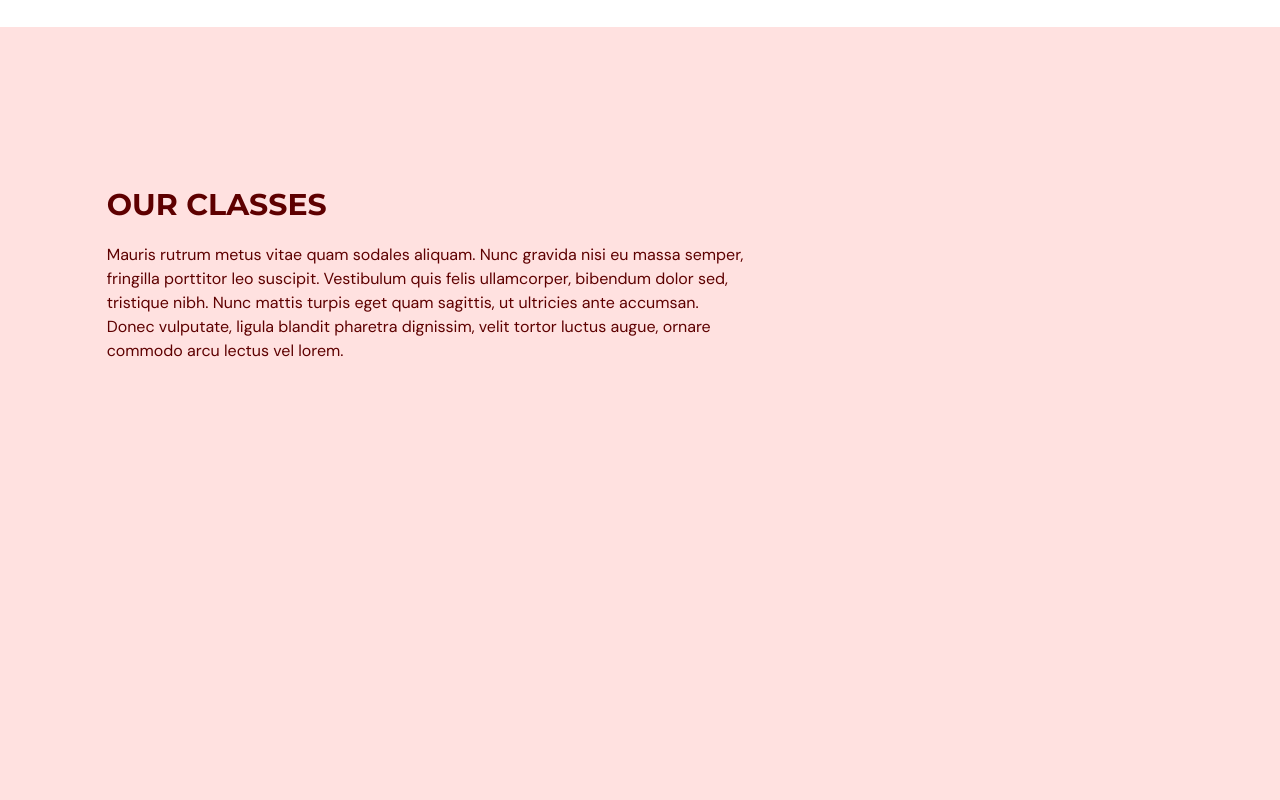
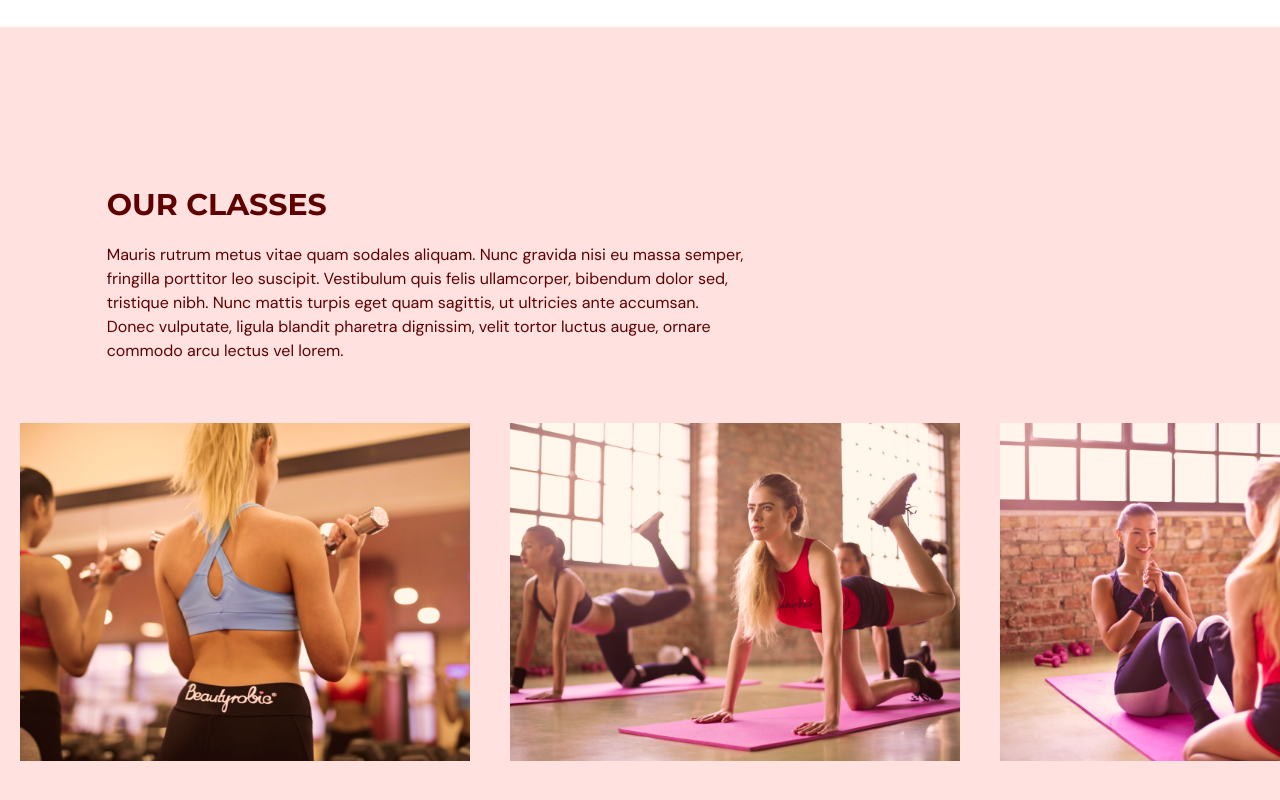
Before and after one commit to maciekpastuszak/gym-typescript, a React (Vite) app: page / in a window 1280 px wide. Shown: the part 2222-3022 px from the top of the page. Built offline with nearby package versions, Linux system fonts and the light colour scheme.

Commit message:
bugfix - imgs in OurClasses

```diff
--- a/src/scenes/ourClasses/Class.tsx
+++ b/src/scenes/ourClasses/Class.tsx
@@ -1,13 +1,10 @@
-
-
 type Props = {
   name: string;
   description?: string;
   image: string;
-}
+};
 
 const Class = ({ name, description, image }: Props) => {
-
   const overlayStyles = `p-5 absolute z-30 flex
   h-[380px] w-[450px] flex-col items-center justify-center
   whitespace-normal bg-primary-500 text-center text-white
@@ -18,10 +15,10 @@ const Class = ({ name, description, image }: Props) => {
       <div className={overlayStyles}>
         <p className="text-2xl">{name}</p>
         <p className="mt-5">{description}</p>
-        <img src={image} alt={`${image}`} />
       </div>
+      <img alt={`${image}`} src={image} />
     </li>
   );
 };
 
-export default Class
+export default Class;
```
Lines whose indentation alone changed are shown as unchanged.
